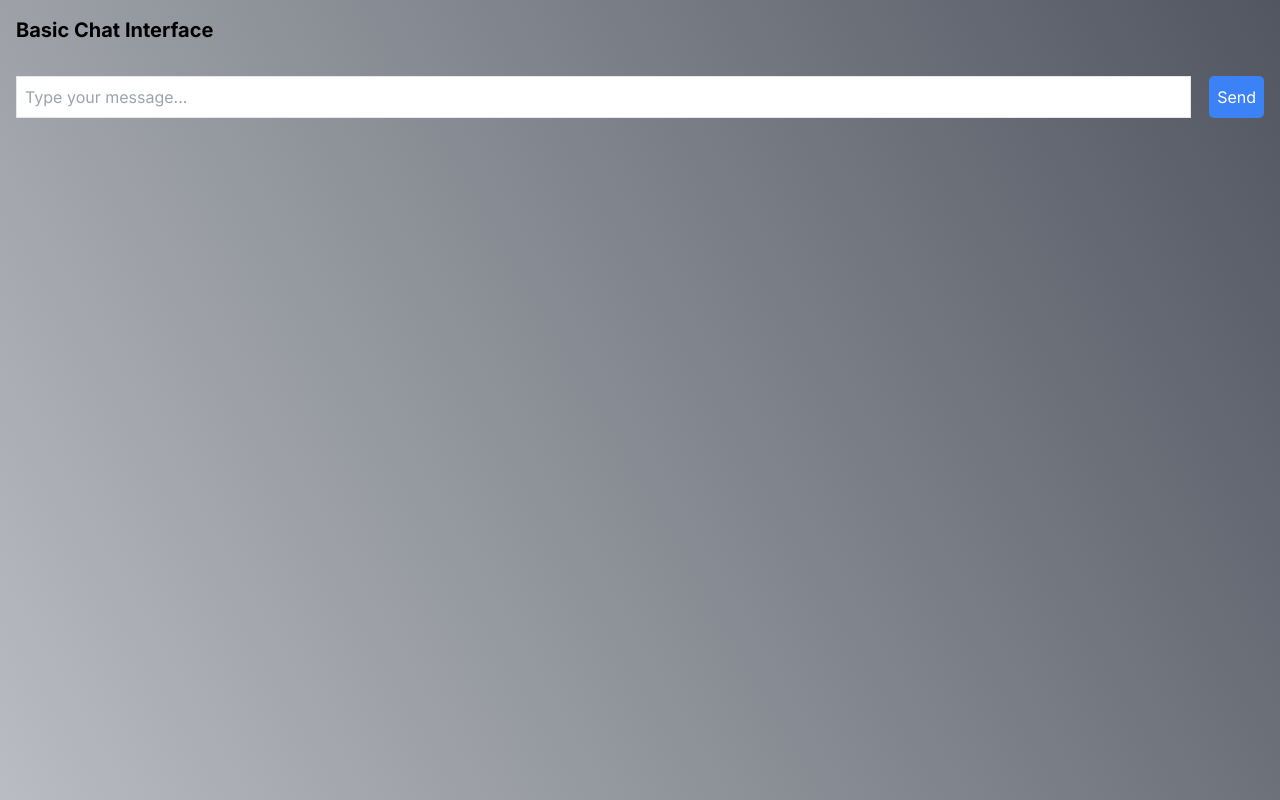
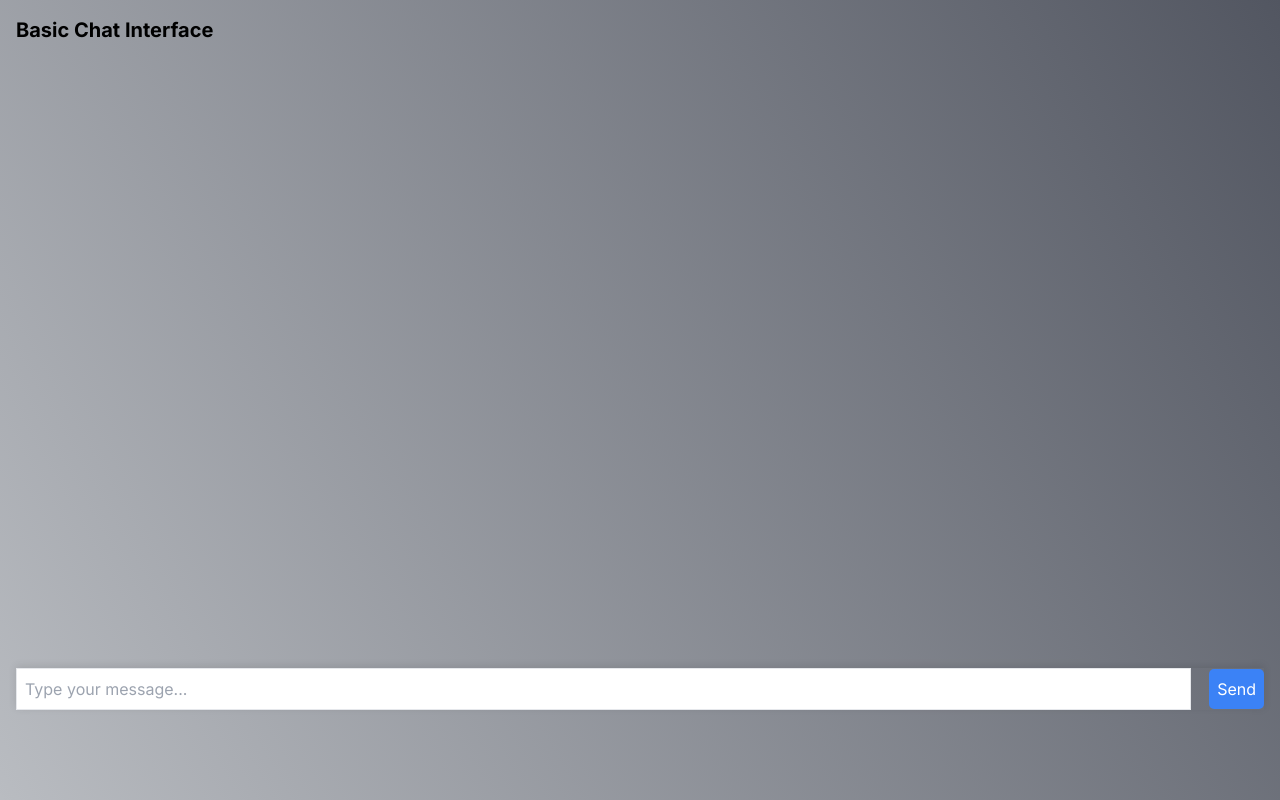
Before and after one commit to M4T1SS3/mercedes-sales-bot, a Next.js app in the folder frontend/: page / in a window 1280 px wide. Built offline with nearby package versions, Linux system fonts and the light colour scheme.

Commit message:
Some Changes to the UI, mainly aesthetic

```diff
--- a/frontend/src/app/app.css
+++ b/frontend/src/app/app.css
@@ -65,3 +65,45 @@ button {
     border: none;
     border-radius: 5px;
 }
+
+table {
+    border-collapse: collapse;
+    width: 100%;
+  }
+
+  th, td {
+    border: 1px solid #ddd;
+    padding: 8px;
+    text-align: left;
+  }
+
+  th {
+    background-color: #f0f0f0;
+  }
+
+  .car-recommendations {
+    display: flex;
+    flex-wrap: wrap;
+    justify-content: center;
+  }
+
+  .car-recommendation-panel {
+    background-color: #f7f7f7;
+    border: 1px solid #ddd;
+    padding: 10px;
+    margin: 10px;
+    width: 200px; /* adjust the width to your liking */
+  }
+
+  .car-recommendation-panel h5 {
+    margin-top: 0;
+  }
+
+  .car-recommendation-panel ul {
+    list-style: disc;
+    padding: 10px;
+  }
+
+  .car-recommendation-panel li {
+    margin-bottom: 10px;
+  }
--- a/frontend/src/app/page.tsx
+++ b/frontend/src/app/page.tsx
@@ -1,19 +1,27 @@
 "use client";
 
-import { useState, useEffect } from 'react';
-import { v4 as uuidv4 } from 'uuid';
-import './app.css';
+import { useState, useEffect, useRef } from "react";
+import { v4 as uuidv4 } from "uuid";
+import "./app.css";
+import "./../styles/chat.css";
 
-// Define the type for chat messages
+type CarRecommendation = {
+  car_name: string;
+  advantages: string[];
+};
+
 type ChatMessage = {
   role: string;
   content: string;
+  carRecommendations?: CarRecommendation[];
 };
 
 export default function Home() {
   const [chatHistory, setChatHistory] = useState<ChatMessage[]>([]);
-  const [message, setMessage] = useState('');
+  const [message, setMessage] = useState("");
   const [sessionId, setSessionId] = useState<string | null>(null); // Session ID can be null initially
+  const [carRecommendations, setCarRecommendations] = useState<string[]>([]); // Car recommendations are initially empty
+  const chatContainerRef = useRef<HTMLDivElement>(null);
 
   // Set a random UUID when the component is first rendered
   useEffect(() => {
@@ -26,56 +34,138 @@ export default function Home() {
     event.preventDefault();
 
     if (!sessionId) {
-      console.error('Session ID is missing');
+      console.error("Session ID is missing");
       return;
     }
+    setChatHistory((prev) => [...prev, { role: "user", content: message }]);
+    setMessage(""); // Clear the message field
+    //Remove car recommendations
+    setCarRecommendations([]);
 
     try {
-      const response = await fetch('http://127.0.0.1:5000/chat', {
-        method: 'POST',
+      const response = await fetch("http://127.0.0.1:5000/chat", {
+        method: "POST",
         headers: {
-          'Content-Type': 'application/json',
+          "Content-Type": "application/json",
         },
         body: JSON.stringify({
           session_id: sessionId,
           message: message,
+          car_recommendations: carRecommendations,
         }),
       });
 
-      if (response.ok) { // Ensure the request was successful
+      if (response.ok) {
+        // Ensure the request was successful
         const data = await response.json(); // Parse the response
 
         // Update chat history
         setChatHistory((prev) => [
           ...prev,
-          { role: 'user', content: message },
-          { role: 'assistant', content: data.response },
+          {
+            role: "assistant",
+            content: data.response,
+            carRecommendations: data.car_recommendations,
+          },
         ]);
 
-        setMessage(''); // Clear the message field
+        setMessage(""); // Clear the message field
       } else {
-        console.error('Failed to fetch response from backend');
+        console.error("Failed to fetch response from backend");
       }
     } catch (error) {
-      console.error('Error occurred:', error);
+      console.error("Error occurred:", error);
     }
   };
+  useEffect(() => {
+    if (chatContainerRef.current) {
+      chatContainerRef.current.scrollTop =
+        chatContainerRef.current.scrollHeight;
+    }
+  }, [chatHistory]);
 
   return (
     <main className="container mx-auto p-4">
-        <h1 className="text-xl font-bold mb-4">Basic Chat Interface</h1>
+      <h1 className="text-xl font-bold mb-2">Basic Chat Interface</h1>
 
       {/* Display chat history */}
-        <div className="chat-history">
+      <div ref={chatContainerRef} className="chat-history">
         {chatHistory.map((chat, index) => (
           <div key={index} className={`chat-message ${chat.role}`}>
             {chat.content}
+            {chat.carRecommendations &&
+              chat.carRecommendations.length > 0 && ( // Add this condition
+                <div>
+                  <br />
+                  {/* <h4>Car Recommendations</h4> */}
+                  {/* <ul>
+                    {chat.carRecommendations.map((recommendation, index) => (
+                      <li key={index}>
+                        <h5>{recommendation.car_name}</h5>
+                        <ul>
+                          {recommendation.advantages.map((advantage, index) => (
+                            <li key={index}>{advantage}</li>
+                          ))}
+                        </ul>
+                      </li>
+                    ))}
+                  </ul> */}
+                  {/* <table>
+                    <thead>
+                      <tr>
+                        <th>Car Name</th>
+                        <th>Advantages</th>
+                      </tr>
+                    </thead>
+                    <tbody>
+                      {chat.carRecommendations.map((recommendation, index) => (
+                        <tr key={index}>
+                          <td>{recommendation.car_name}</td>
+                          <td>
+                            <ul
+                              style={{
+                                listStyle: "disc",
+                                padding: 10,
+                                paddingLeft: 25,
+                                margin: 0,
+                              }}
+                            >
+                              {recommendation.advantages.map(
+                                (advantage, index) => (
+                                  <li
+                                    key={index}
+                                    style={{ display: "list-item" }}
+                                  >
+                                    {advantage}
+                                  </li>
+                                )
+                              )}
+                            </ul>
+                          </td>
+                        </tr>
+                      ))}
+                    </tbody>
+                  </table> */}
+                  <div className="car-recommendations">
+                    {chat.carRecommendations.map((recommendation, index) => (
+                      <div key={index} className="car-recommendation-panel">
+                        <h5>{recommendation.car_name}</h5>
+                        <ul>
+                          {recommendation.advantages.map((advantage, index) => (
+                            <li key={index}>{advantage}</li>
+                          ))}
+                        </ul>
+                      </div>
+                    ))}
+                  </div>
+                </div>
+              )}
           </div>
         ))}
       </div>
 
       {/* Form for sending messages */}
-        <form onSubmit={handleSendMessage} className="mt-4">
+      <form onSubmit={handleSendMessage} className="mt-4 form-container">
         <input
           type="text"
           className="border p-2"
--- /dev/null
+++ b/frontend/src/styles/chat.css
@@ -0,0 +1,37 @@
+
+.container {
+    display: flex;
+    flex-direction: column;
+    min-height: 100vh; /* Ensure the container fills the entire viewport */
+  }
+
+  .chat-history {
+    flex: 1; /* Allow chat history to grow and fill remaining space */
+    overflow-y: auto; /* Enable vertical scrolling if content exceeds container height */
+    overflow-x: hidden;
+    max-height: 75vh;
+
+    scrollbar-width: none; /* Firefox */
+    -ms-overflow-style: none; /* Internet Explorer 10+ */
+
+  }
+
+  @media (max-width: 768px) {
+    .chat-history {
+      max-height: 85vh; /* Adjust max-height for smaller screens */
+    }
+  }
+
+  .chat-history::-webkit-scrollbar {
+    display: none; /* WebKit */
+  }
+
+  .form-container {
+    position: sticky;
+    bottom: 0;
+    background-color: #ffffff00;
+    padding: 0;
+    display: flex;
+    align-items: center;
+    box-shadow: 0px -2px 8px rgba(0, 0, 0, 0.1); /* Optional: Add shadow for visual separation */
+  }
```
Lines whose indentation alone changed are shown as unchanged.
